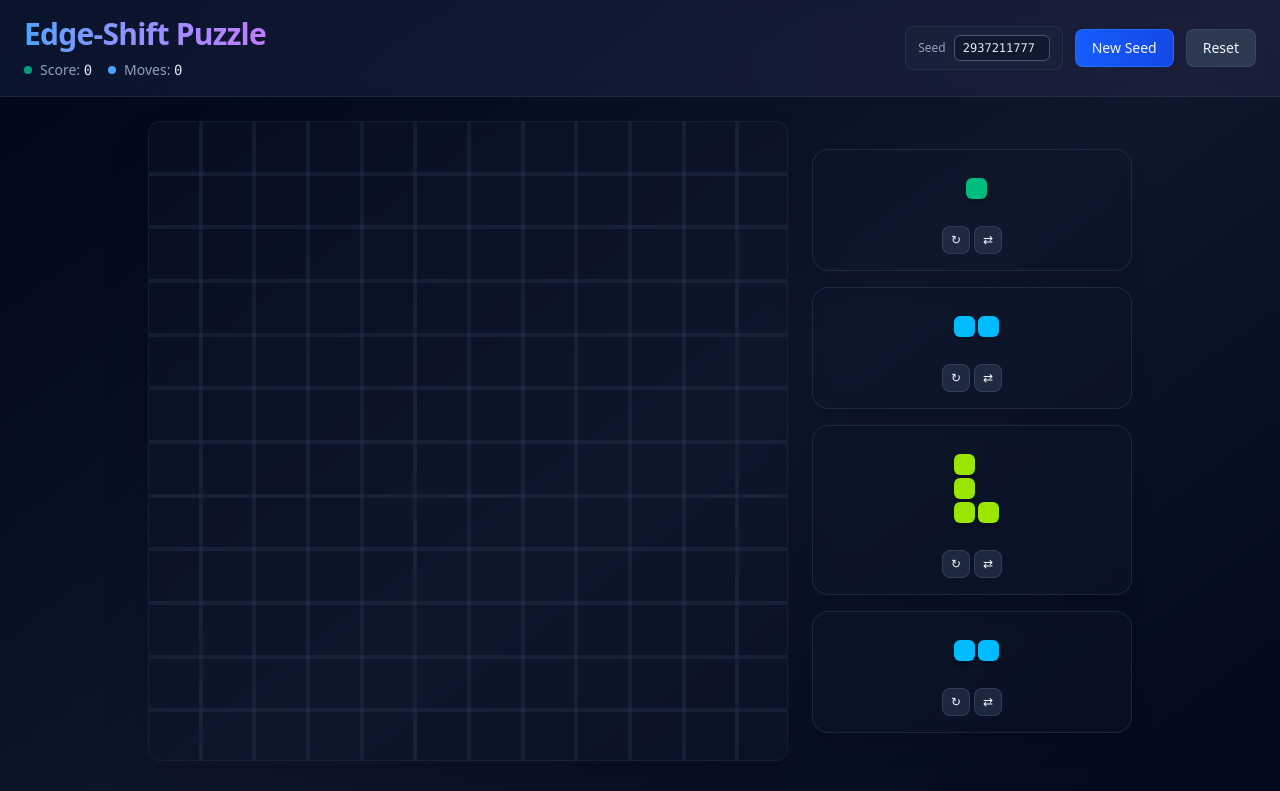
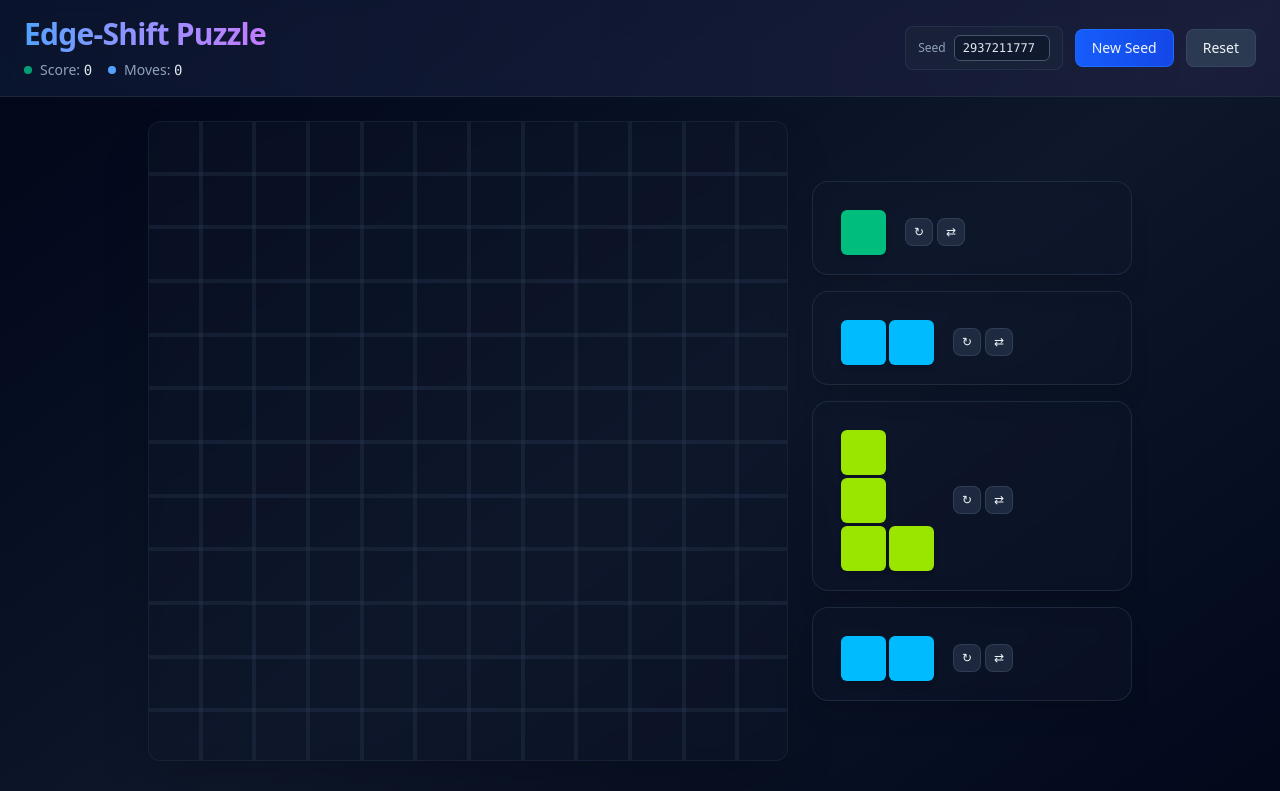
Before and after one commit to sean-andrew-barry/block-puzzle, a React (Vite) app: page / in a window 1280 px wide. Shown: the top 791 px of the page. Built offline with nearby package versions, Linux system fonts and the light colour scheme.

Commit message:
Make shape cards horizontal with larger previews

```diff
--- a/src/components/QueuePanel.jsx
+++ b/src/components/QueuePanel.jsx
@@ -15,7 +15,7 @@ export default function QueuePanel({ queue, onStartDrag, selectedIndex, setSelec
             onClick={() => setSelectedIndex(i)}
             onContextMenu={(e) => { e.preventDefault(); setSelectedIndex(i); rotateSelectedCW(); }}
             onPointerDown={(e) => onStartDrag(e, i)}
-            className={`group relative flex flex-col items-center gap-3 p-4 rounded-2xl border transition-all duration-200 cursor-pointer hover:scale-[1.02] bg-slate-900/40 backdrop-blur-sm shadow-xl ${
+            className={`group relative flex items-center gap-4 p-4 rounded-2xl border transition-all duration-200 cursor-pointer hover:scale-[1.02] bg-slate-900/40 backdrop-blur-sm shadow-xl ${
               selectedIndex === i
                 ? "border-blue-400 shadow-lg shadow-blue-500/20 bg-gradient-to-br from-blue-500/10 to-purple-500/10"
                 : "border-slate-700/50 hover:border-slate-600 hover:bg-slate-900/60"
@@ -26,16 +26,17 @@ export default function QueuePanel({ queue, onStartDrag, selectedIndex, setSelec
               <div className="absolute inset-0 rounded-2xl bg-gradient-to-r from-blue-500/5 to-purple-500/5 animate-pulse"></div>
             )}
 
-            <div className="relative select-none cursor-grab active:cursor-grabbing z-10 flex-1 flex items-center justify-center">
+            <div className="relative select-none cursor-grab active:cursor-grabbing z-10 flex items-center justify-center">
               <ShapePreview item={item} />
             </div>
 
-            <div className="flex items-center gap-1 text-xs text-slate-400 z-10">
+            <div className="flex flex-col gap-2 z-10">
+              <div className="flex items-center gap-1 text-xs text-slate-400">
                 {item.isMirrored && <span className="bg-purple-500/20 text-purple-300 px-1.5 py-0.5 rounded text-xs">flip</span>}
                 {item.rotation > 0 && <span className="bg-blue-500/20 text-blue-300 px-1.5 py-0.5 rounded text-xs">r{item.rotation}</span>}
               </div>
 
-            <div className="flex items-center gap-1 z-10">
+              <div className="flex items-center gap-1">
                 <button
                   className="w-7 h-7 flex items-center justify-center text-xs font-medium rounded-lg bg-slate-700/50 border border-slate-600/50 hover:bg-slate-600/50 hover:border-slate-500 transition-colors"
                   onClick={(e) => { e.stopPropagation(); setSelectedIndex(i); rotateSelectedCW(); }}
@@ -52,6 +53,7 @@ export default function QueuePanel({ queue, onStartDrag, selectedIndex, setSelec
                 </button>
               </div>
             </div>
+          </div>
         ))}
       </div>
   );
--- a/src/components/ShapePreview.jsx
+++ b/src/components/ShapePreview.jsx
@@ -8,7 +8,7 @@ import {
 export default function ShapePreview({ item }) {
   const blocks = useMemo(() => applyOrientation(item.blocks, item.rotation, item.isMirrored), [item.blocks, item.rotation, item.isMirrored]);
   const { w, h } = shapeSize(blocks);
-  const scale = 24; // larger thumbnail size per cell
+  const scale = 48; // much larger thumbnail size per cell
   return (
     <div className="rounded-lg p-3" style={{ width: w * scale + 12, height: h * scale + 12 }}>
       <div className="relative" style={{ width: w * scale, height: h * scale }}>
```
Lines whose indentation alone changed are shown as unchanged.
